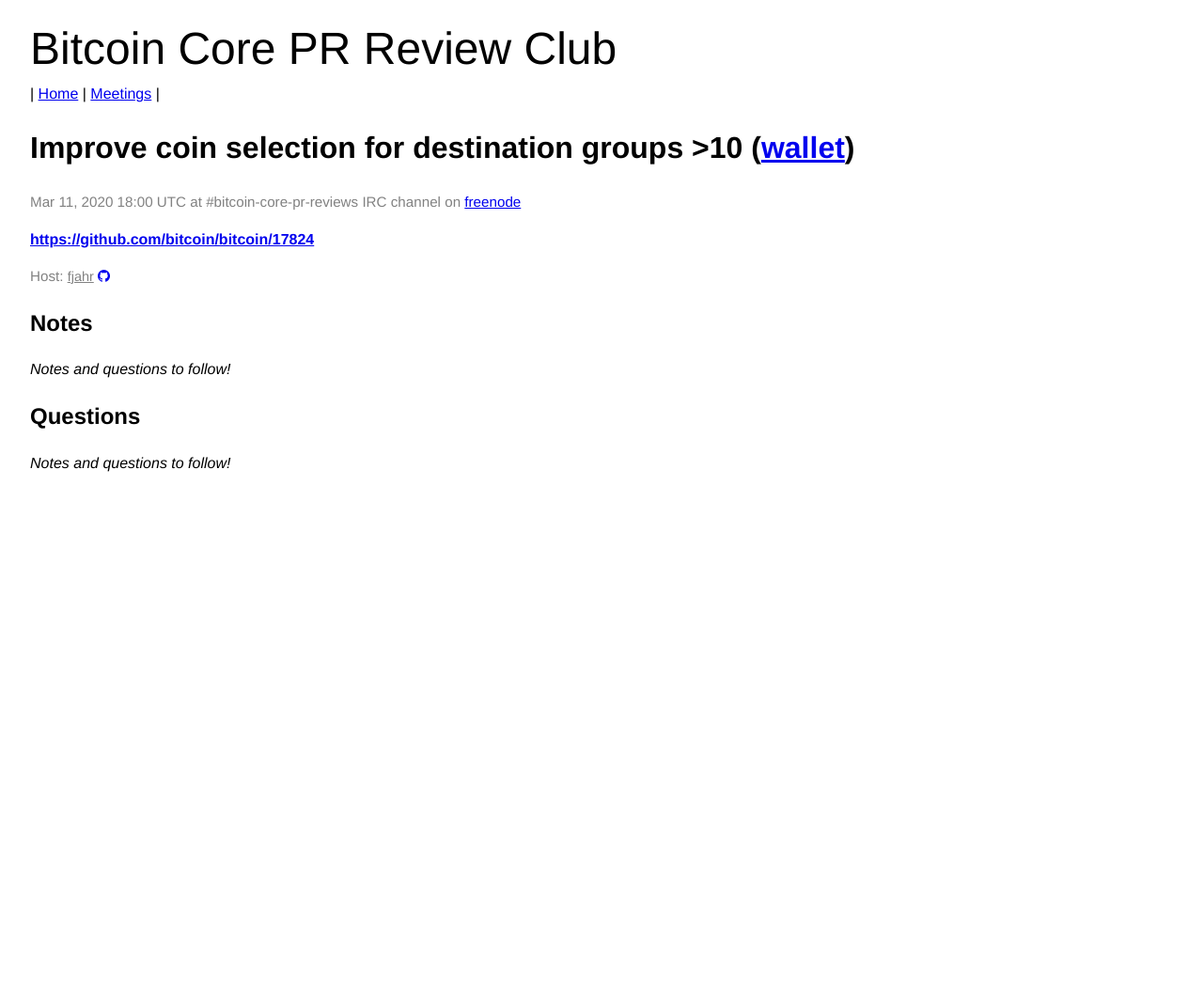
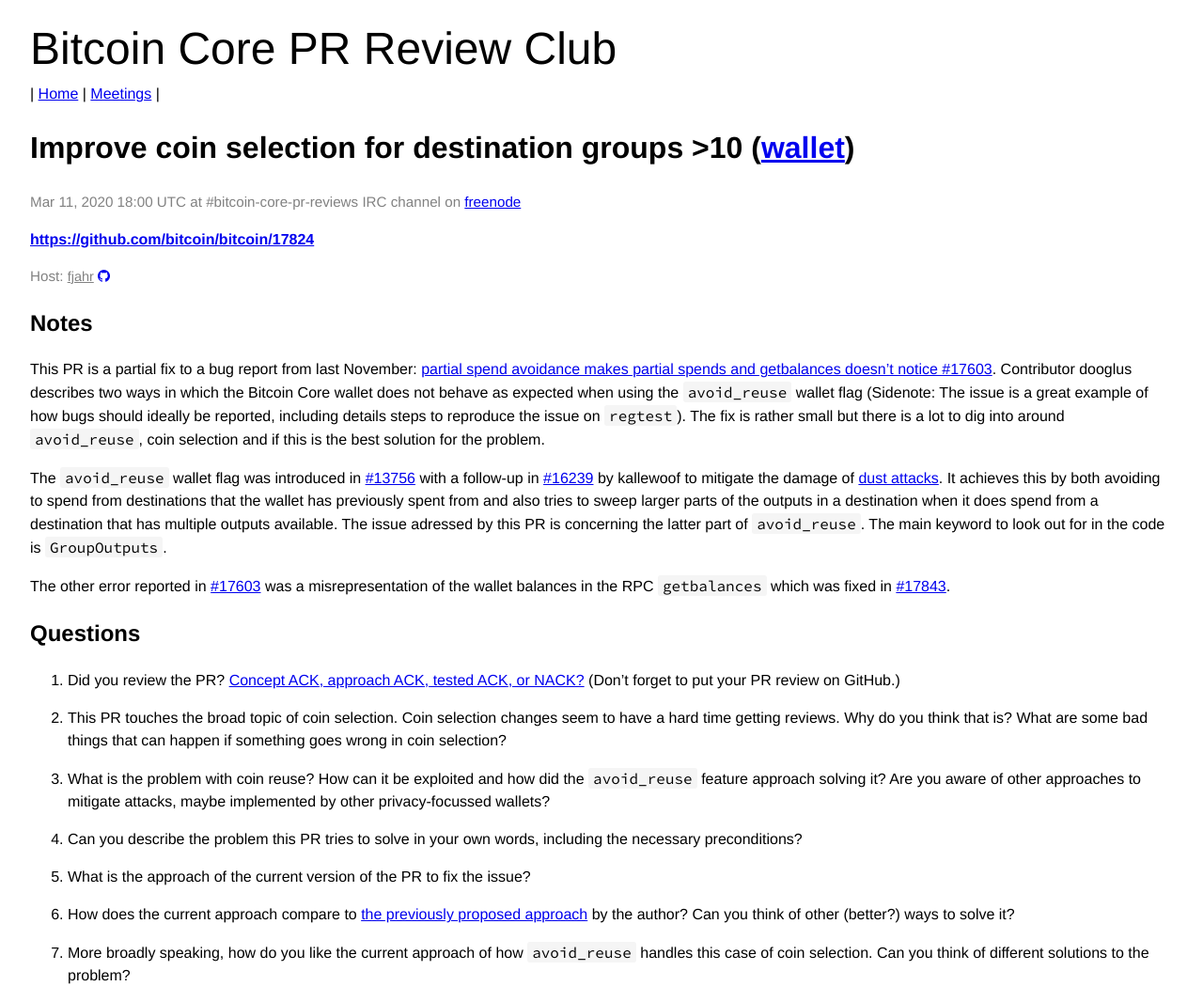
Before and after one commit to bitcoin-core-review-club/website, a Jekyll site: the page built from _posts/2020-03-11-#17824.md, in a window 1280 px wide. Shown: the whole page at 94% size. Built offline with Jekyll 4.4.1, drawn with Linux system fonts in a browser that asks for light colours; before the commit the page ends 900 px from its top, so only the background shows below that.

Commit message:
Add #17824 notes and questions

```diff
--- a/_posts/2020-03-11-#17824.md
+++ b/_posts/2020-03-11-#17824.md
@@ -12,11 +12,52 @@
 
 ## Notes
 
-_Notes and questions to follow!_
+This PR is a partial fix to a bug report from last November: [partial spend avoidance makes partial spends and getbalances doesn't notice #17603](https://github.com/bitcoin/bitcoin/issues/17603).
+Contributor dooglus describes two ways in which the Bitcoin Core wallet does not
+behave as expected when using the `avoid_reuse` wallet flag (Sidenote: The issue is a great example
+of how bugs should ideally be reported, including details steps to reproduce the issue
+on `regtest`). The fix is rather small but there is a lot to dig into around
+`avoid_reuse`, coin selection and if this is the best solution for the problem.
+
+The `avoid_reuse` wallet flag was introduced in [#13756](https://github.com/bitcoin/bitcoin/pull/13756)
+with a follow-up in [#16239](https://github.com/bitcoin/bitcoin/pull/16239)
+by kallewoof to mitigate the damage of [dust attacks](https://bitcoin.stackexchange.com/questions/81508/deanonymizing-dust-attack/81509#81509).
+It achieves this by both avoiding to spend from destinations that the wallet has
+previously spent from and also tries to sweep larger parts of the outputs in
+a destination when it does spend from a destination that has multiple outputs
+available. The issue adressed by this PR is concerning the latter part
+of `avoid_reuse`. The main keyword to look out for in the code is `GroupOutputs`.
+
+The other error reported in [#17603](https://github.com/bitcoin/bitcoin/issues/17603)
+was a misrepresentation of the wallet balances in the RPC `getbalances` which was fixed
+in [#17843](https://github.com/bitcoin/bitcoin/pull/17843).
 
 ## Questions
 
-_Notes and questions to follow!_
+1. Did you review the PR? [Concept ACK, approach ACK, tested ACK, or
+NACK?](https://github.com/bitcoin/bitcoin/blob/master/CONTRIBUTING.md#peer-review)
+(Don't forget to put your PR review on GitHub.)
+
+2. This PR touches the broad topic of coin selection. Coin selection changes seem to
+have a hard time getting reviews. Why do you think that is? What are some bad things
+that can happen if something goes wrong in coin selection?
+
+3. What is the problem with coin reuse? How can it be exploited and how did
+the `avoid_reuse` feature approach solving it? Are you aware of other approaches
+to mitigate attacks, maybe implemented by other privacy-focussed wallets?
+
+4. Can you describe the problem this PR tries to solve in your own words, including
+the necessary preconditions?
+
+5. What is the approach of the current version of the PR to fix the issue?
+
+6. How does the current approach compare to [the previously proposed approach](https://github.com/bitcoin/bitcoin/pull/17824#issuecomment-569928051)
+by the author? Can you think of other (better?) ways to solve it?
+
+7. More broadly speaking, how do you like the current approach of how `avoid_reuse`
+handles this case of coin selection. Can you think of different solutions to the
+problem?
+
 
 <!-- TODO: uncomment and add meeting log
 ## Meeting Log
```
